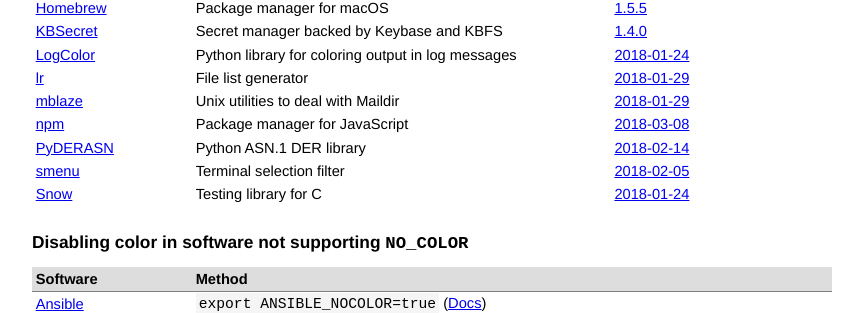
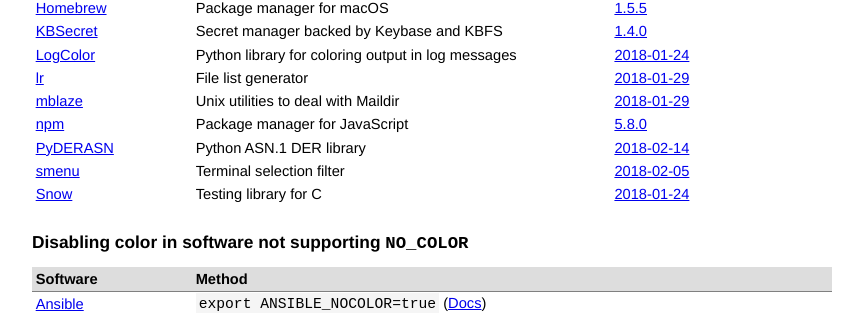
Before and after one commit to jcs/no_color, a Jekyll site: the page built from index.md, in a window 1280 px wide. Shown: the part 508-821 px from the top of the page, without its empty margins (208-1071 px from the left). Built offline with Jekyll 4.4.1, drawn with Linux system fonts in a browser that asks for light colours; our own code applies the rules of GitHub Pages for plain Markdown files.

Commit message:
index: change npm link to first release with support

```diff
--- a/index.md
+++ b/index.md
@@ -44,7 +44,7 @@ and submit a pull request.
 | [LogColor](https://github.com/induane/logcolor) | Python library for coloring output in log messages | [2018-01-24](https://github.com/induane/logcolor/commit/0092b0af2a1506eee2b0ca028b1cf51f78fc91fa) |
 | [lr](https://github.com/chneukirchen/lr) | File list generator | [2018-01-29](https://github.com/chneukirchen/lr/commit/8f0ac7c8abb4e0830d6cf72bbbd5f38c44b4266d) |
 | [mblaze](https://github.com/chneukirchen/mblaze) | Unix utilities to deal with Maildir | [2018-01-29](https://github.com/chneukirchen/mblaze/commit/4014f03afe6d624ba1c6bdde6551b4996ba31fe5) |
-| [npm](https://www.npmjs.com/) | Package manager for JavaScript | [2018-03-08](https://github.com/npm/npm/commit/ecfbb16dc705f28aa61b3223bdbf9e47230a0fa4) |
+| [npm](https://www.npmjs.com/) | Package manager for JavaScript | [5.8.0](https://github.com/npm/npm/releases/tag/v5.8.0) |
 | [PyDERASN](http://pyderasn.cypherpunks.ru/) | Python ASN.1 DER library | [2018-02-14](https://git.cypherpunks.ru/cgit.cgi/pyderasn.git/commit/?id=54876436a23f14951f2e6353e9072c9a098b35b4) |
 | [smenu](https://github.com/p-gen/smenu) | Terminal selection filter | [2018-02-05](https://github.com/p-gen/smenu/commit/70d3ee5a328230dff3b744b2f0ca7ef20ecb530e) |
 | [Snow](https://github.com/mortie/snow) | Testing library for C | [2018-01-24](https://github.com/mortie/snow/commit/aadbbd375e03ec6000e23d817d2bd722b417296f) |
```
